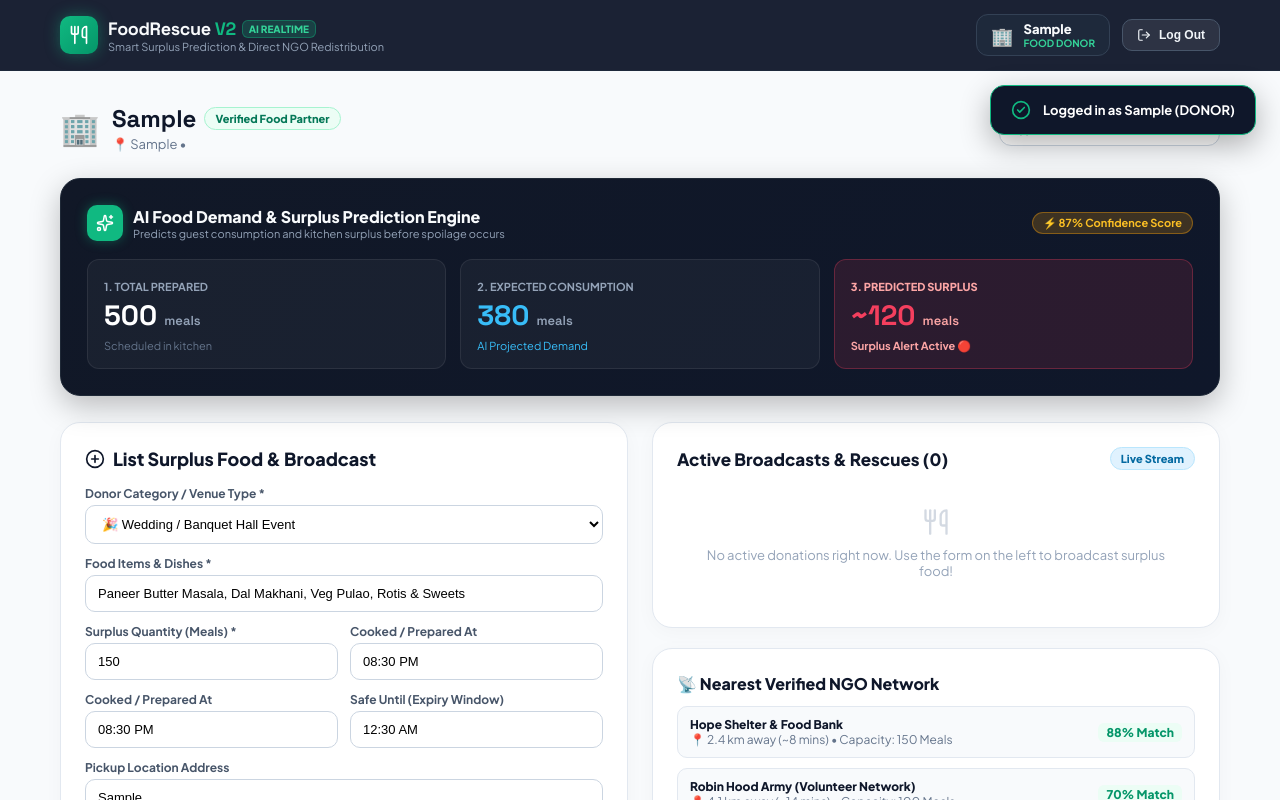
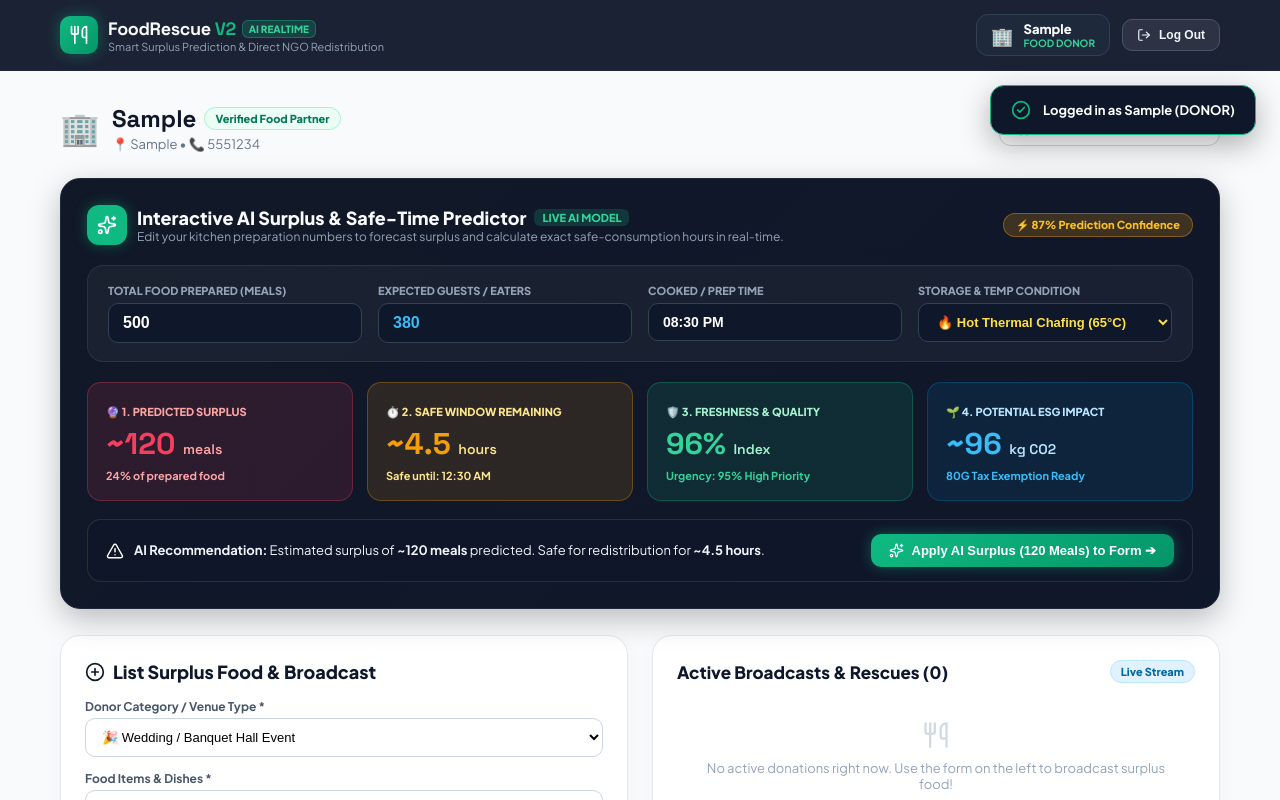
Before and after one commit to 9582074219/foodrescue-v2, a React (Vite) app: page / in a window 1280 px wide. Both pictures are taken after typing "Sample", "5551234", "Sample" into the empty fields and a click on the button "Enter Donor Portal ➔". Shown: the top 800 px of the page. Built offline with nearby package versions, Linux system fonts and the light colour scheme.

Commit message:
feat: add interactive editable AI surplus prediction and safe-time calculator in donor portal

```diff
--- a/src/pages/DonorPortal.jsx
+++ b/src/pages/DonorPortal.jsx
@@ -1,38 +1,50 @@
 import React, { useState } from 'react';
 import { useApp } from '../context/AppContext';
-import { Sparkles, Utensils, PlusCircle, Clock, MapPin, Truck, AlertTriangle, CheckCircle2, MessageSquare, Award, Wand2, ShieldCheck, ArrowRight } from 'lucide-react';
+import { Sparkles, Utensils, PlusCircle, Clock, MapPin, Truck, AlertTriangle, CheckCircle2, MessageSquare, Award, ShieldCheck, ArrowRight, Thermometer, Sliders, Check } from 'lucide-react';
 import StatCard from '../components/StatCard';
 import UrgencyBadge from '../components/UrgencyBadge';
 import RouteMap from '../components/RouteMap';
-import { FOOD_TEMPLATES, DEFAULT_RECEIVERS, calculateMatchScore } from '../data/mockData';
+import { DEFAULT_RECEIVERS, calculateMatchScore } from '../data/mockData';
 
 export default function DonorPortal() {
   const { currentUser, donations, createAndBroadcastDonation, setActiveChatDonation, openCertificate } = useApp();
 
-  // Form State
+  // 1. AI Interactive Forecaster State (Editable by Donor)
+  const [aiPrepared, setAiPrepared] = useState(currentUser?.dailyPrepared || 700);
+  const [aiGuests, setAiGuests] = useState(currentUser?.expectedDemand || 520);
+  const [aiStorage, setAiStorage] = useState('HOT_CHAFING'); // 'HOT_CHAFING' | 'ROOM_TEMP' | 'REFRIGERATED'
+  const [aiPrepTime, setAiPrepTime] = useState('08:30 PM');
+
+  // Dynamic AI Calculations
+  const calcSurplus = Math.max(0, Number(aiPrepared) - Number(aiGuests));
+  const surplusPercent = Math.round((calcSurplus / (Number(aiPrepared) || 1)) * 100);
+  const safeHours = aiStorage === 'HOT_CHAFING' ? 4.5 : aiStorage === 'REFRIGERATED' ? 6.0 : 3.0;
+  const urgencyScore = calcSurplus >= 120 ? 95 : calcSurplus >= 70 ? 85 : calcSurplus >= 30 ? 70 : 50;
+  const freshnessScore = aiStorage === 'HOT_CHAFING' ? 96 : aiStorage === 'REFRIGERATED' ? 98 : 88;
+  const calculatedExpiry = aiStorage === 'HOT_CHAFING' ? '12:30 AM' : aiStorage === 'REFRIGERATED' ? '02:30 AM' : '11:30 PM';
+
+  // 2. Listing Form State
   const [foodType, setFoodType] = useState('Paneer Butter Masala, Dal Makhani, Veg Pulao, Rotis & Sweets');
-  const [quantity, setQuantity] = useState(150);
+  const [quantity, setQuantity] = useState(180);
   const [foodCategory, setFoodCategory] = useState('Cooked Meal (Event Buffet)');
   const [preparedAt, setPreparedAt] = useState('08:30 PM');
   const [availableUntil, setAvailableUntil] = useState('12:30 AM');
-  const [location, setLocation] = useState(currentUser?.address || 'Celebration Banquet, Sector 29 Main Road');
+  const [location, setLocation] = useState(currentUser?.address || 'Sector 29, Main City Corridor');
   const [notes, setNotes] = useState('Freshly prepared buffet food stored in stainless steel insulated containers.');
+
+  // Apply AI Calculation into Form
+  const applyCalculatedSurplus = () => {
+    setQuantity(calcSurplus);
+    setPreparedAt(aiPrepTime);
+    setAvailableUntil(calculatedExpiry);
+    const elem = document.getElementById('donation-form-section');
+    if (elem) elem.scrollIntoView({ behavior: 'smooth' });
+  };
 
   // Filter donations for this donor
   const donorDonations = donations.filter(d => d.donorId === currentUser?.id);
   const activeDonations = donorDonations.filter(d => d.status !== 'COMPLETED');
   const completedDonations = donorDonations.filter(d => d.status === 'COMPLETED');
-
-  // Load Preset
-  const loadPreset = (preset) => {
-    setFoodType(preset.foodType);
-    setQuantity(preset.quantity);
-    setFoodCategory(preset.foodCategory);
-    setPreparedAt(preset.preparedAt);
-    setAvailableUntil(preset.availableUntil);
-    setLocation(preset.location);
-    setNotes(preset.notes);
-  };
 
   const handleCreate = (e) => {
     e.preventDefault();
@@ -46,10 +58,6 @@ export default function DonorPortal() {
       notes
     });
   };
-
-  const prepared = currentUser?.dailyPrepared || 700;
-  const demand = currentUser?.expectedDemand || 520;
-  const surplus = currentUser?.predictedSurplus || 180;
 
   return (
     <div className="container-custom" style={{ padding: '32px 20px', display: 'flex', flexDirection: 'column', gap: 26 }}>
@@ -68,7 +76,7 @@ export default function DonorPortal() {
               </span>
             </div>
             <p style={{ fontSize: 13, color: '#64748b', marginTop: 2 }}>
-              📍 {currentUser?.address} • {currentUser?.categoryLabel}
+              📍 {currentUser?.address} • 📞 {currentUser?.phone}
             </p>
           </div>
         </div>
@@ -84,63 +92,245 @@ export default function DonorPortal() {
         </button>
       </div>
 
-      {/* 1. AI DEMAND & SURPLUS FORECASTING ENGINE */}
+      {/* 1. INTERACTIVE AI SURPLUS & SAFE-TIME PREDICTOR (FULLY EDITABLE) */}
       <div className="card-dark" style={{ position: 'relative', overflow: 'hidden' }}>
-        <div style={{ display: 'flex', alignItems: 'center', justifyContent: 'space-between', marginBottom: 18 }}>
+
+        {/* Card Header */}
+        <div style={{ display: 'flex', flexWrap: 'wrap', alignItems: 'center', justifyContent: 'space-between', gap: 12, marginBottom: 20 }}>
           <div style={{ display: 'flex', alignItems: 'center', gap: 10 }}>
-            <div style={{ width: 36, height: 36, borderRadius: 10, backgroundColor: '#10b981', display: 'flex', alignItems: 'center', justifyContent: 'center', color: '#fff', boxShadow: '0 0 12px rgba(16, 185, 129, 0.4)' }}>
-              <Sparkles size={18} />
+            <div style={{ width: 40, height: 40, borderRadius: 12, backgroundColor: '#10b981', display: 'flex', alignItems: 'center', justifyContent: 'center', color: '#fff', boxShadow: '0 0 14px rgba(16, 185, 129, 0.4)' }}>
+              <Sparkles size={20} />
             </div>
             <div>
-              <h3 style={{ fontSize: 16, fontWeight: 800, color: '#f8fafc', margin: 0 }}>
-                AI Food Demand & Surplus Prediction Engine
-              </h3>
-              <p style={{ fontSize: 11, color: '#94a3b8', margin: 0 }}>
-                Predicts guest consumption and kitchen surplus before spoilage occurs
+              <div style={{ display: 'flex', alignItems: 'center', gap: 8 }}>
+                <h3 style={{ fontSize: 18, fontWeight: 900, color: '#f8fafc', margin: 0 }}>
+                  Interactive AI Surplus & Safe-Time Predictor
+                </h3>
+                <span style={{ fontSize: 11, padding: '2px 8px', backgroundColor: 'rgba(16, 185, 129, 0.2)', color: '#34d399', borderRadius: 6, fontWeight: 800 }}>
+                  LIVE AI MODEL
+                </span>
+              </div>
+              <p style={{ fontSize: 12, color: '#94a3b8', margin: 0 }}>
+                Edit your kitchen preparation numbers to forecast surplus and calculate exact safe-consumption hours in real-time.
               </p>
             </div>
           </div>
 
-          <span style={{ fontSize: 11, padding: '3px 10px', backgroundColor: 'rgba(245, 158, 11, 0.2)', color: '#fbbf24', borderRadius: 9999, fontWeight: 700, border: '1px solid rgba(245, 158, 11, 0.4)' }}>
-            ⚡ 87% Confidence Score
-          </span>
+          <div style={{ display: 'flex', alignItems: 'center', gap: 8 }}>
+            <span style={{ fontSize: 11, padding: '4px 12px', backgroundColor: 'rgba(245, 158, 11, 0.2)', color: '#fbbf24', borderRadius: 9999, fontWeight: 800, border: '1px solid rgba(245, 158, 11, 0.4)' }}>
+              ⚡ 87% Prediction Confidence
+            </span>
+          </div>
         </div>
 
-        {/* 3 Metric Columns */}
-        <div style={{ display: 'grid', gridTemplateColumns: 'repeat(auto-fit, minmax(180px, 1fr))', gap: 14 }}>
+        {/* INTERACTIVE INPUT CONTROLS ROW */}
+        <div style={{
+          backgroundColor: 'rgba(255, 255, 255, 0.04)',
+          borderRadius: 16,
+          padding: '18px 20px',
+          border: '1px solid rgba(255, 255, 255, 0.08)',
+          display: 'grid',
+          gridTemplateColumns: 'repeat(auto-fit, minmax(200px, 1fr))',
+          gap: 16,
+          marginBottom: 20
+        }}>
 
-          <div style={{ backgroundColor: 'rgba(255, 255, 255, 0.04)', borderRadius: 12, padding: '14px 16px', border: '1px solid rgba(255, 255, 255, 0.08)' }}>
-            <span style={{ fontSize: 11, color: '#94a3b8', fontWeight: 700, textTransform: 'uppercase' }}>1. Total Prepared</span>
-            <div style={{ fontSize: 28, fontWeight: 900, color: '#ffffff', fontFamily: 'var(--font-display)', marginTop: 2 }}>
-              {prepared} <span style={{ fontSize: 13, fontWeight: 500, color: '#94a3b8' }}>meals</span>
-            </div>
-            <span style={{ fontSize: 11, color: '#64748b' }}>Scheduled in kitchen</span>
+          {/* Input 1: Total Prepared */}
+          <div>
+            <label style={{ fontSize: 11, fontWeight: 800, color: '#94a3b8', textTransform: 'uppercase', display: 'block', marginBottom: 6 }}>
+              Total Food Prepared (Meals)
+            </label>
+            <input
+              type="number"
+              min="10"
+              max="2000"
+              value={aiPrepared}
+              onChange={(e) => setAiPrepared(e.target.value)}
+              style={{
+                width: '100%',
+                padding: '10px 14px',
+                borderRadius: 10,
+                backgroundColor: '#0f172a',
+                border: '1px solid #334155',
+                color: '#ffffff',
+                fontSize: 16,
+                fontWeight: 800
+              }}
+            />
           </div>
 
-          <div style={{ backgroundColor: 'rgba(255, 255, 255, 0.04)', borderRadius: 12, padding: '14px 16px', border: '1px solid rgba(255, 255, 255, 0.08)' }}>
-            <span style={{ fontSize: 11, color: '#94a3b8', fontWeight: 700, textTransform: 'uppercase' }}>2. Expected Consumption</span>
-            <div style={{ fontSize: 28, fontWeight: 900, color: '#38bdf8', fontFamily: 'var(--font-display)', marginTop: 2 }}>
-              {demand} <span style={{ fontSize: 13, fontWeight: 500, color: '#94a3b8' }}>meals</span>
-            </div>
-            <span style={{ fontSize: 11, color: '#38bdf8' }}>AI Projected Demand</span>
+          {/* Input 2: Expected Demand / Guests */}
+          <div>
+            <label style={{ fontSize: 11, fontWeight: 800, color: '#94a3b8', textTransform: 'uppercase', display: 'block', marginBottom: 6 }}>
+              Expected Guests / Eaters
+            </label>
+            <input
+              type="number"
+              min="0"
+              max="2000"
+              value={aiGuests}
+              onChange={(e) => setAiGuests(e.target.value)}
+              style={{
+                width: '100%',
+                padding: '10px 14px',
+                borderRadius: 10,
+                backgroundColor: '#0f172a',
+                border: '1px solid #334155',
+                color: '#38bdf8',
+                fontSize: 16,
+                fontWeight: 800
+              }}
+            />
           </div>
 
-          <div style={{ backgroundColor: 'rgba(244, 63, 94, 0.12)', borderRadius: 12, padding: '14px 16px', border: '1px solid rgba(244, 63, 94, 0.3)' }}>
-            <span style={{ fontSize: 11, color: '#fca5a5', fontWeight: 800, textTransform: 'uppercase' }}>3. Predicted Surplus</span>
-            <div style={{ fontSize: 28, fontWeight: 900, color: '#f43f5e', fontFamily: 'var(--font-display)', marginTop: 2 }}>
-              ~{surplus} <span style={{ fontSize: 13, fontWeight: 500, color: '#fca5a5' }}>meals</span>
-            </div>
-            <span style={{ fontSize: 11, color: '#fca5a5', fontWeight: 700 }}>Surplus Alert Active 🔴</span>
+          {/* Input 3: Prep Time */}
+          <div>
+            <label style={{ fontSize: 11, fontWeight: 800, color: '#94a3b8', textTransform: 'uppercase', display: 'block', marginBottom: 6 }}>
+              Cooked / Prep Time
+            </label>
+            <input
+              type="text"
+              value={aiPrepTime}
+              onChange={(e) => setAiPrepTime(e.target.value)}
+              style={{
+                width: '100%',
+                padding: '10px 14px',
+                borderRadius: 10,
+                backgroundColor: '#0f172a',
+                border: '1px solid #334155',
+                color: '#ffffff',
+                fontSize: 14,
+                fontWeight: 700
+              }}
+            />
+          </div>
+
+          {/* Input 4: Storage & Temperature */}
+          <div>
+            <label style={{ fontSize: 11, fontWeight: 800, color: '#94a3b8', textTransform: 'uppercase', display: 'block', marginBottom: 6 }}>
+              Storage & Temp Condition
+            </label>
+            <select
+              value={aiStorage}
+              onChange={(e) => setAiStorage(e.target.value)}
+              style={{
+                width: '100%',
+                padding: '10px 14px',
+                borderRadius: 10,
+                backgroundColor: '#0f172a',
+                border: '1px solid #334155',
+                color: '#fde047',
+                fontSize: 13,
+                fontWeight: 700
+              }}
+            >
+              <option value="HOT_CHAFING">🔥 Hot Thermal Chafing (65°C)</option>
+              <option value="ROOM_TEMP">🌡️ Room Temperature (25°C)</option>
+              <option value="REFRIGERATED">❄️ Chilled / Refrigerated (4°C)</option>
+            </select>
           </div>
 
         </div>
+
+        {/* DYNAMIC AI COMPUTED METRICS (4 TILES) */}
+        <div style={{ display: 'grid', gridTemplateColumns: 'repeat(auto-fit, minmax(200px, 1fr))', gap: 14, marginBottom: 18 }}>
+
+          {/* Tile 1: Predicted Surplus */}
+          <div style={{ backgroundColor: 'rgba(244, 63, 94, 0.12)', borderRadius: 14, padding: '16px 18px', border: '1px solid rgba(244, 63, 94, 0.3)' }}>
+            <span style={{ fontSize: 11, color: '#fca5a5', fontWeight: 800, textTransform: 'uppercase' }}>
+              🔮 1. Predicted Surplus
+            </span>
+            <div style={{ fontSize: 30, fontWeight: 900, color: '#f43f5e', fontFamily: 'var(--font-display)', marginTop: 4 }}>
+              ~{calcSurplus} <span style={{ fontSize: 14, fontWeight: 500, color: '#fca5a5' }}>meals</span>
+            </div>
+            <span style={{ fontSize: 11, color: '#fca5a5', fontWeight: 700 }}>
+              {surplusPercent}% of prepared food
+            </span>
+          </div>
+
+          {/* Tile 2: Safe-Time Window */}
+          <div style={{ backgroundColor: 'rgba(245, 158, 11, 0.12)', borderRadius: 14, padding: '16px 18px', border: '1px solid rgba(245, 158, 11, 0.3)' }}>
+            <span style={{ fontSize: 11, color: '#fde68a', fontWeight: 800, textTransform: 'uppercase' }}>
+              ⏱️ 2. Safe Window Remaining
+            </span>
+            <div style={{ fontSize: 30, fontWeight: 900, color: '#f59e0b', fontFamily: 'var(--font-display)', marginTop: 4 }}>
+              ~{safeHours} <span style={{ fontSize: 14, fontWeight: 500, color: '#fde68a' }}>hours</span>
+            </div>
+            <span style={{ fontSize: 11, color: '#fde68a', fontWeight: 700 }}>
+              Safe until: {calculatedExpiry}
+            </span>
+          </div>
+
+          {/* Tile 3: AI Urgency & Quality Score */}
+          <div style={{ backgroundColor: 'rgba(16, 185, 129, 0.12)', borderRadius: 14, padding: '16px 18px', border: '1px solid rgba(16, 185, 129, 0.3)' }}>
+            <span style={{ fontSize: 11, color: '#a7f3d0', fontWeight: 800, textTransform: 'uppercase' }}>
+              🛡️ 3. Freshness & Quality
+            </span>
+            <div style={{ fontSize: 30, fontWeight: 900, color: '#34d399', fontFamily: 'var(--font-display)', marginTop: 4 }}>
+              {freshnessScore}% <span style={{ fontSize: 14, fontWeight: 500, color: '#a7f3d0' }}>Index</span>
+            </div>
+            <span style={{ fontSize: 11, color: '#34d399', fontWeight: 700 }}>
+              Urgency: {urgencyScore}% High Priority
+            </span>
+          </div>
+
+          {/* Tile 4: Environmental Value */}
+          <div style={{ backgroundColor: 'rgba(2, 132, 199, 0.12)', borderRadius: 14, padding: '16px 18px', border: '1px solid rgba(2, 132, 199, 0.3)' }}>
+            <span style={{ fontSize: 11, color: '#bae6fd', fontWeight: 800, textTransform: 'uppercase' }}>
+              🌱 4. Potential ESG Impact
+            </span>
+            <div style={{ fontSize: 30, fontWeight: 900, color: '#38bdf8', fontFamily: 'var(--font-display)', marginTop: 4 }}>
+              ~{Math.round(calcSurplus * 0.8)} <span style={{ fontSize: 14, fontWeight: 500, color: '#bae6fd' }}>kg CO2</span>
+            </div>
+            <span style={{ fontSize: 11, color: '#38bdf8', fontWeight: 700 }}>
+              80G Tax Exemption Ready
+            </span>
+          </div>
+
+        </div>
+
+        {/* Dynamic Action Bar */}
+        <div style={{
+          backgroundColor: 'rgba(15, 23, 42, 0.6)',
+          border: '1px solid rgba(255, 255, 255, 0.1)',
+          borderRadius: 14,
+          padding: '14px 18px',
+          display: 'flex',
+          flexWrap: 'wrap',
+          alignItems: 'center',
+          justifyContent: 'space-between',
+          gap: 14
+        }}>
+          <div style={{ display: 'flex', alignItems: 'center', gap: 10 }}>
+            <AlertTriangle size={18} className="text-amber-400" />
+            <span style={{ fontSize: 13, color: '#f1f5f9', lineHeight: 1.4 }}>
+              <strong>AI Recommendation:</strong> Estimated surplus of <strong>~{calcSurplus} meals</strong> predicted. Safe for redistribution for <strong>~{safeHours} hours</strong>.
+            </span>
+          </div>
+
+          <button
+            type="button"
+            onClick={applyCalculatedSurplus}
+            className="btn-primary"
+            style={{
+              padding: '9px 18px',
+              fontSize: 13,
+              borderRadius: 10,
+              boxShadow: '0 0 14px rgba(16, 185, 129, 0.4)'
+            }}
+          >
+            <Sparkles size={15} />
+            <span>Apply AI Surplus ({calcSurplus} Meals) to Form ➔</span>
+          </button>
+        </div>
+
       </div>
 
       {/* 2-COLUMN: CREATE FOOD DONATION FORM (LEFT) + ACTIVE RESCUES & RADAR (RIGHT) */}
       <div style={{ display: 'grid', gridTemplateColumns: 'repeat(auto-fit, minmax(360px, 1fr))', gap: 24 }}>
 
         {/* LEFT: CREATE FOOD DONATION FORM */}
-        <div className="card">
+        <div className="card" id="donation-form-section">
           <div style={{ display: 'flex', alignItems: 'center', justifyContent: 'space-between', marginBottom: 16 }}>
             <div style={{ display: 'flex', alignItems: 'center', gap: 8 }}>
               <PlusCircle className="text-emerald-600" size={20} />
@@ -150,7 +340,7 @@ export default function DonorPortal() {
             </div>
           </div>
 
-          <form onSubmit={handleCreate} style={{ display: 'flex', flexDirection: 'column', gap: 12 }}>
+          <form onSubmit={handleCreate} style={{ display: 'flex', flexDirection: 'column', gap: 14 }}>
             <div>
               <label style={{ fontSize: 12, fontWeight: 700, color: '#475569', display: 'block', marginBottom: 4 }}>
                 Donor Category / Venue Type *
@@ -213,19 +403,7 @@ export default function DonorPortal() {
             <div style={{ display: 'grid', gridTemplateColumns: '1fr 1fr', gap: 12 }}>
               <div>
                 <label style={{ fontSize: 12, fontWeight: 700, color: '#475569', display: 'block', marginBottom: 4 }}>
-                  Cooked / Prepared At
-                </label>
-                <input
-                  type="text"
-                  value={preparedAt}
-                  onChange={(e) => setPreparedAt(e.target.value)}
-                  style={{ width: '100%', padding: '10px 12px', borderRadius: 10, border: '1px solid #cbd5e1', fontSize: 13 }}
-                />
-              </div>
-
-              <div>
-                <label style={{ fontSize: 12, fontWeight: 700, color: '#475569', display: 'block', marginBottom: 4 }}>
-                  Safe Until (Expiry Window)
+                  Safe Until (Calculated Expiry)
                 </label>
                 <input
                   type="text"
@@ -234,16 +412,28 @@ export default function DonorPortal() {
                   style={{ width: '100%', padding: '10px 12px', borderRadius: 10, border: '1px solid #cbd5e1', fontSize: 13 }}
                 />
               </div>
+
+              <div>
+                <label style={{ fontSize: 12, fontWeight: 700, color: '#475569', display: 'block', marginBottom: 4 }}>
+                  Pickup Address
+                </label>
+                <input
+                  type="text"
+                  value={location}
+                  onChange={(e) => setLocation(e.target.value)}
+                  style={{ width: '100%', padding: '10px 12px', borderRadius: 10, border: '1px solid #cbd5e1', fontSize: 13 }}
+                />
+              </div>
             </div>
 
             <div>
               <label style={{ fontSize: 12, fontWeight: 700, color: '#475569', display: 'block', marginBottom: 4 }}>
-                Pickup Location Address
+                Packaging / Special Notes
               </label>
               <input
                 type="text"
-                value={location}
-                onChange={(e) => setLocation(e.target.value)}
+                value={notes}
+                onChange={(e) => setNotes(e.target.value)}
                 style={{ width: '100%', padding: '10px 12px', borderRadius: 10, border: '1px solid #cbd5e1', fontSize: 13 }}
               />
             </div>
@@ -251,7 +441,7 @@ export default function DonorPortal() {
             <button
               type="submit"
               className="btn-primary"
-              style={{ width: '100%', padding: '12px', fontSize: 14, marginTop: 6 }}
+              style={{ width: '100%', padding: '13px', fontSize: 14, marginTop: 4, borderRadius: 12 }}
             >
               <Sparkles size={16} />
               <span>Broadcast Surplus to Nearby NGOs 📡</span>
@@ -398,7 +588,7 @@ export default function DonorPortal() {
                     <span style={{ color: '#64748b' }}>📍 {ngo.distanceLabel} • Capacity: {ngo.currentNeedMeals} Meals</span>
                   </div>
                   <span style={{ fontWeight: 800, color: '#059669', backgroundColor: '#ecfdf5', padding: '2px 8px', borderRadius: 6 }}>
-                    {calculateMatchScore({ quantity: 150, urgencyScore: 90 }, ngo)}% Match
+                    {calculateMatchScore({ quantity: calcSurplus || 150, urgencyScore: urgencyScore }, ngo)}% Match
                   </span>
                 </div>
               ))}
```
Also changed, not shown: 2 other files (tests, documents, lock files or other folders).
